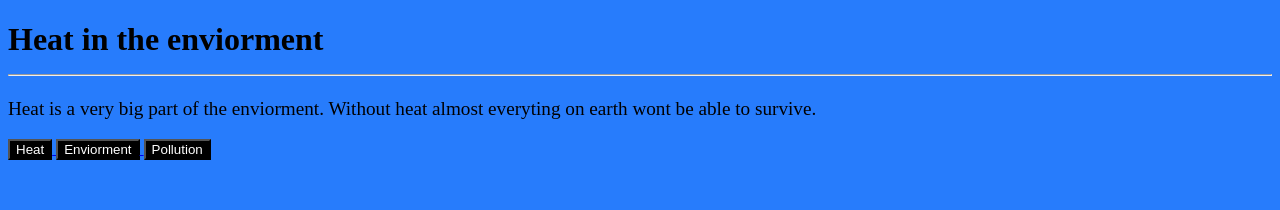
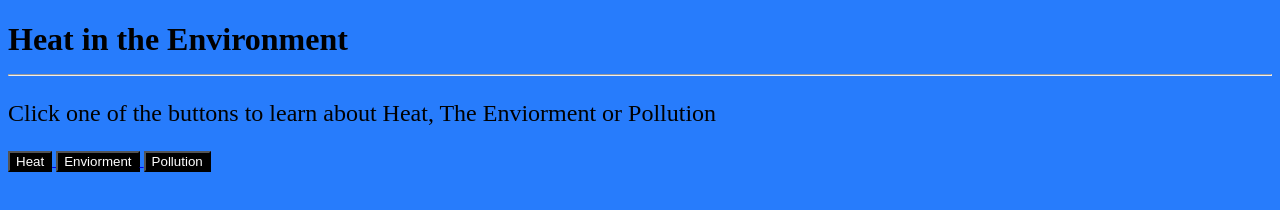
Before and after one commit to NotButter18/Heat-Project, a plain HTML site: page index.html in a window 1280 px wide. Drawn offline with Linux system fonts and the light colour scheme.

Commit message:
Add files via upload

```diff
--- a/index.html
+++ b/index.html
@@ -3,16 +3,15 @@
 <head>
     <meta charset="UTF-8">
     <meta name="viewport" content="width=device-width, initial-scale=1.0">
-    <title>Heat & Enviorment</title>
+    <title>Heat & Environment</title>
 </head>
 <body style="background-color: rgb(39, 124, 252);">
     <h1>
-        Heat in the enviorment
+        Heat in the Environment
         <hr style="background-color: black;">
     </h1>
-    <p style="font-size: larger;">
-        Heat is a very big part of the enviorment. Without heat almost everyting on earth wont be able to survive.
-
+    <p style="font-size: x-large;">
+        Click one of the buttons to learn about Heat, The Enviorment or Pollution
     </p>
     <a href="Heat.html">
         <button style="background-color: black; color: white;">
```
